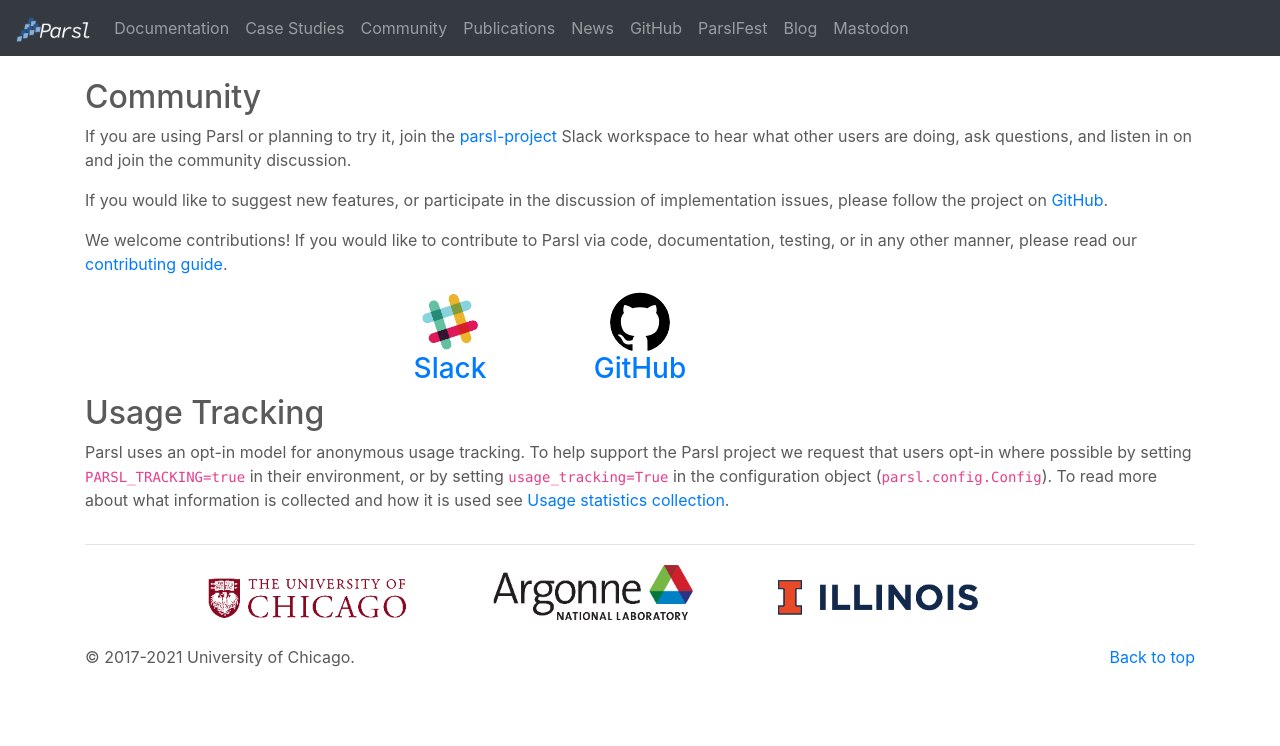
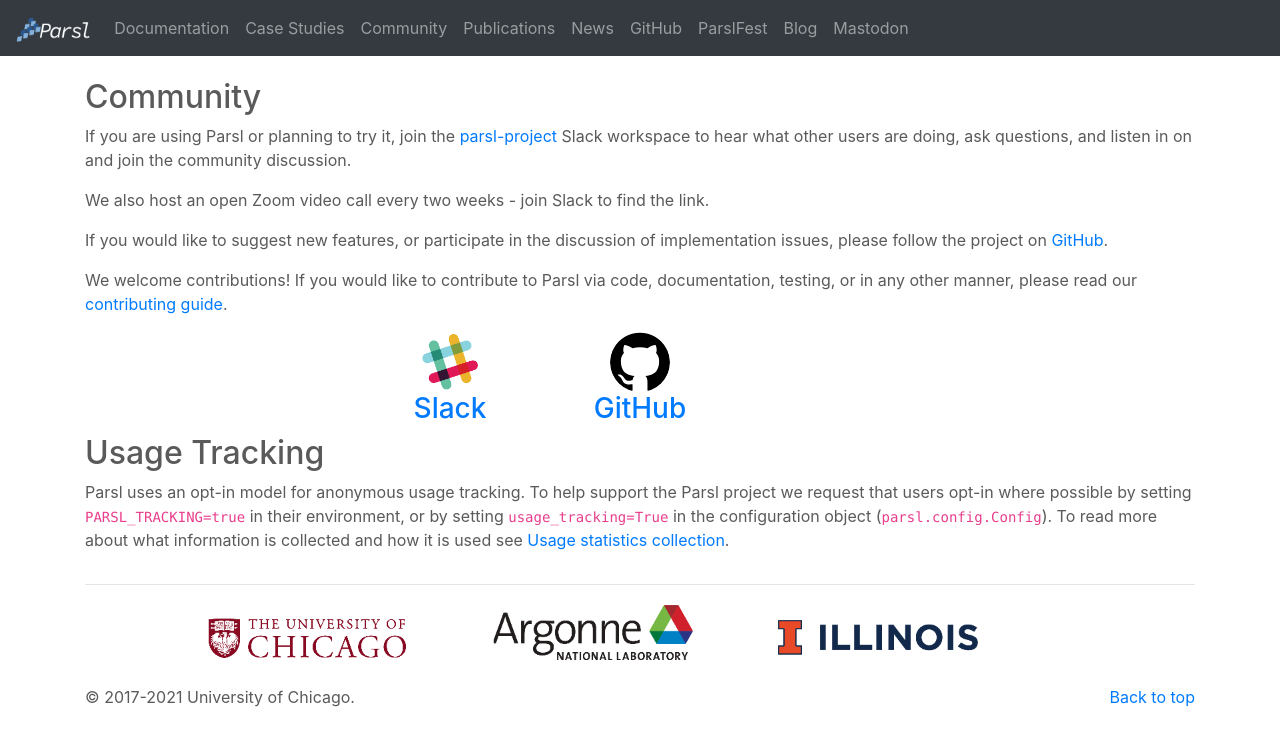
Before and after one commit to Parsl/parsl.github.io, a Jekyll site: the page built from support.html, in a window 1280 px wide. Shown: the top 746 px of the page. Built offline with Jekyll 4.4.1, drawn with Linux system fonts in a browser that asks for light colours.

Commit message:
Add note about #parsl-hackers call

```diff
--- a/support.html
+++ b/support.html
@@ -16,6 +16,8 @@
 
       <p>If you are using Parsl or planning to try it, join the <a href="https://join.slack.com/t/parsl-project/shared_invite/enQtMzg2MDAwNjg2ODY1LTUyYmViOTY1ZTU2ZDUwZTVmOWQ1M2IzZTE5MTM3YWZlM2RhM2IyZjk4ODgwNGRhOGE1MzJlNTYyYjNkYzIzZW">parsl-project</a> Slack workspace
       to hear what other users are doing, ask questions, and listen in on and join the community discussion.</p>
+
+      <p>We also host an open Zoom video call every two weeks - join Slack to find the link.</p>
 
       <p>If you would like to suggest new features, or participate in the discussion of implementation issues, please follow the project on <a href="https://github.com/parsl">GitHub</a>.</p>
 
```
